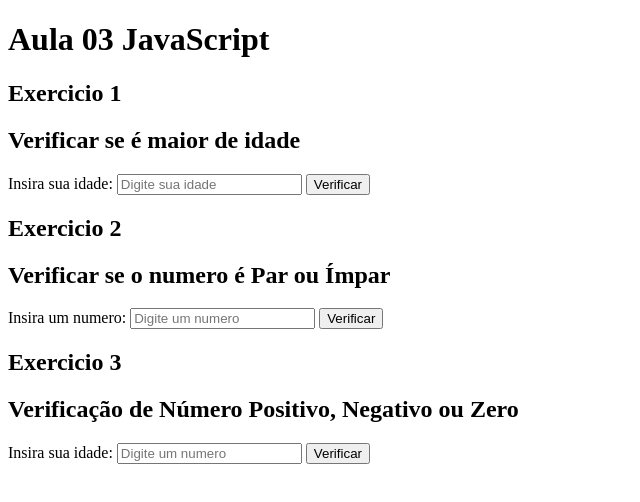
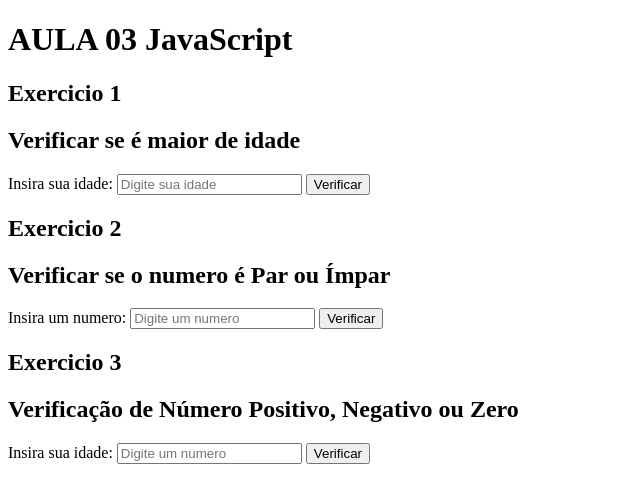
Before and after one commit to LuizBail2/Introdu-o-ao-JavaScript, a plain HTML site: page index.html in a window 1280 px wide. Shown: the whole page, without its empty margins (0-640 px from the left). Drawn offline with Linux system fonts and the light colour scheme.

Commit message:
CommitBase

```diff
--- a/index.html
+++ b/index.html
@@ -7,7 +7,7 @@
     <script src="script.js"></script>
 </head>
 <body>
-        <h1>Aula 03 JavaScript</h1>
+        <h1>AULA 03 JavaScript</h1>
         <h2>Exercicio 1</h2>
         <h2>Verificar se é maior de idade</h2>
         <label for="idade">Insira sua idade:</label>
```
